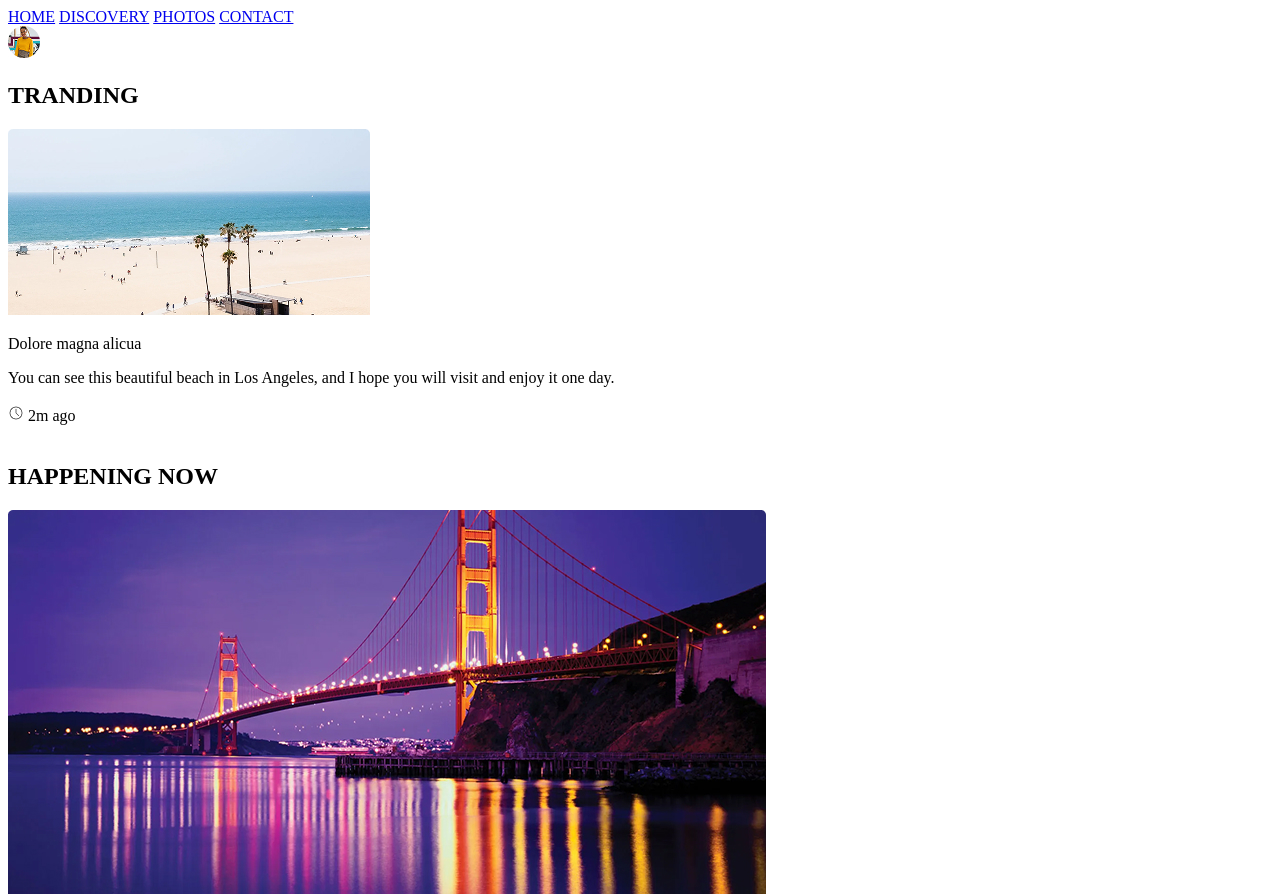
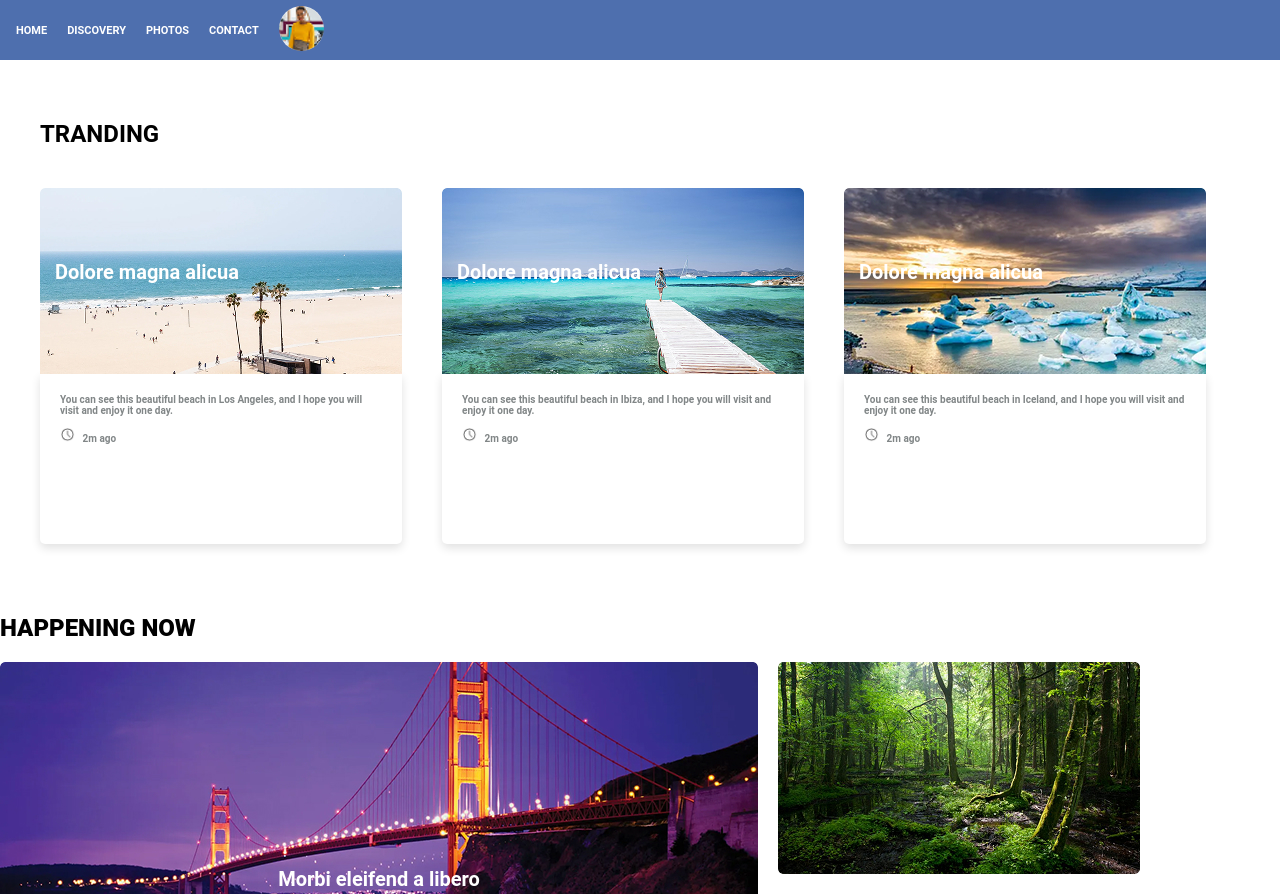
Before and after one commit to CodebyMila/Milena-Dzigiria12, a plain HTML site: page index.html in a window 1280 px wide. Shown: the top 894 px of the page. Drawn offline with Linux system fonts and the light colour scheme.

Commit message:
completed all corrections

```diff
--- a/index.html
+++ b/index.html
@@ -1,14 +1,12 @@
-
 <!DOCTYPE html>
 <html lang="en">
   <head>
-    <meta charset="UTF-8">
-    <meta name="viewport" content="width=device-width, initial-scale=1.0">
+    <meta charset="UTF-8" />
+    <meta name="viewport" content="width=device-width, initial-scale=1.0" />
     <title>LEQCIA 12</title>
-    <link rel="stylesheet" href="scss/style.css">
+    <link rel="stylesheet" href="scss/Style.css" />
   </head>
   <body>
-
     <header>
       <nav class="menu">
         <a href="#">HOME</a>
@@ -18,7 +16,7 @@
       </nav>
 
       <div class="logo-box">
-        <img src="images/Ellipse 1.jpg" class="logo" alt="logo">
+        <img src="images/Ellipse 1.jpg" class="logo" alt="logo" />
       </div>
     </header>
 
@@ -28,42 +26,69 @@
       <div class="cards">
         <div class="card">
           <div class="img-box">
-                <img src="images/Group 1.jpg" alt="beach">
+            <img src="images/Group 1.jpg" alt="beach" />
             <p class="img-title">Dolore magna alicua</p>
           </div>
           <div class="text-box">
-                <p>You can see this beautiful beach in Los Angeles, and I hope you will visit and enjoy it one day.
-                     <br><br> <img src="images/Ellipse 2 (1).jpg"> 2m ago</br></br>
+            <p>
+              You can see this beautiful beach in Los Angeles, and I hope you
+              will visit and enjoy it one day. <br /><br />
+              <img src="images/Ellipse 2 (1).jpg" /> 2m ago
             </p>
           </div>
         </div>
 
+        <div class="card">
+          <div class="img-box">
+            <img src="images/Rectangle 3.jpg" alt="beach" />
+            <p class="img-title">Dolore magna alicua</p>
+          </div>
+          <div class="text-box">
+            <p>
+              You can see this beautiful beach in Ibiza, and I hope you will
+              visit and enjoy it one day. <br /><br />
+              <img src="images/Ellipse 2 (1).jpg" /> 2m ago
+            </p>
+          </div>
+        </div>
 
+        <div class="card">
+          <div class="img-box">
+            <img src="images/Rectangle 4.jpg" alt="beach" />
+            <p class="img-title">Dolore magna alicua</p>
+          </div>
+          <div class="text-box">
+            <p>
+              You can see this beautiful beach in Iceland, and I hope you will
+              visit and enjoy it one day. <br /><br />
+              <img src="images/Ellipse 2 (1).jpg" /> 2m ago
+            </p>
+          </div>
+        </div>
       </div>
     </section>
-
     <section class="happening">
       <h1 class="h-title">HAPPENING NOW</h1>
       <div class="h-container">
         <div class="h-left">
           <div class="big-photo">
-                <img src="images/Rectangle 7.jpg" alt="photo">
+            <img src="images/Rectangle 7.jpg" alt="photo" />
             <p class="center-text">Morbi eleifend a libero</p>
           </div>
           <div class="big-photo">
-                <img src="images/Rectangle 8.jpg" alt="photo">
+            <img src="images/Rectangle 8.jpg" alt="photo" />
           </div>
         </div>
 
         <div class="h-right">
           <div class="small-photo">
-                <img src="images/Rectangle 9.jpg" alt="photo">
+            <img src="images/Rectangle 9.jpg" alt="photo" />
           </div>
           <div class="small-photo">
-                <img src="images/Rectangle 10.jpg" alt="photo">
+            <img src="images/Rectangle 10.jpg" alt="photo" />
           </div>
           <div class="small-photo">
-                <img src="images/Rectangle 11.jpg" alt="photo">
+            <img src="images/Rectangle 11.jpg" alt="photo" />
           </div>
         </div>
       </div>
@@ -84,7 +109,6 @@
           <p>Terms</p>
           <p>Guidelines</p>
         </div>
-
         <div class="footer-col">
           <p>Testimonials</p>
           <p>Advertise</p>
@@ -96,11 +120,14 @@
           Stay with us in touch for the freshest products!
         </div>
 
+        <div class="footer-brand">
+          <img src="images/Rectangle 12.jpg" alt="logo" />
+        </div>
+
         <div class="footer-logo">
-            <img src="images/Rectangle 12.jpg" alt="logo">
+          <img src="images/geolab.png" alt="logo" />
         </div>
       </div>
     </footer>
-
   </body>
 </html>
--- a/scss/style.scss
+++ b/scss/style.scss
@@ -1,34 +1,36 @@
 @import "reset";
 @import "variables";
-@import "mixins" header {
+@import "mixins";
+
+header {
   width: 100%;
   height: 60px;
   background-color: $primary-color;
-  @include flex-center(row, space-between, center);
+  @include flex-center(row, flex-start, center);
   padding: 16px;
+  gap: 10px;
   position: fixed;
   top: 0;
   left: 0;
   z-index: 1000;
 
+  .menu {
+    display: flex;
+    gap: 20px;
+
+    a {
+      color: $white;
+      text-decoration: none;
+      font-size: 11px;
+      font-weight: 700;
+    }
+  }
+
   .logo-box img {
     width: 45px;
     height: 45px;
     border-radius: 50%;
-  }
-
-  .menu {
-    margin-left: 40px;
-    display: flex;
-    gap: 10px;
-
-    a {
-      color: $white;
-      text-decoration: none;
-      margin-right: 30px;
-      font-size: 11px;
-      font-weight: 700;
-    }
+    margin-left: 10px;
   }
 }
 
@@ -37,50 +39,46 @@
   padding-left: 40px;
 
   .title {
-    width: 120px;
-    height: 28px;
+    font-size: 24px;
     font-weight: 700;
-    font-size: 24px;
     color: $text-color;
+    margin-bottom: 40px;
   }
 
   .cards {
-    margin-top: 40px;
     display: flex;
     gap: 40px;
     flex-wrap: wrap;
-    width: 100%;
 
     .card {
       width: 362px;
       border-radius: 5px;
 
       .img-box {
-        width: 362px;
+        width: 100%;
         height: 186px;
         position: relative;
 
         img {
           width: 100%;
           height: 100%;
+          object-fit: cover;
           border-top-left-radius: 5px;
           border-top-right-radius: 5px;
-          object-fit: cover;
         }
 
         .img-title {
           position: absolute;
           bottom: 90px;
           left: 15px;
-          color: $white;
           font-size: 20px;
           font-weight: 700;
-          width: 184px;
+          color: $white;
         }
       }
 
       .text-box {
-        width: 362px;
+        width: 100%;
         background: $white;
         border-bottom-left-radius: 5px;
         border-bottom-right-radius: 5px;
@@ -90,7 +88,6 @@
 
         p {
           font-size: 10px;
-          width: 240px;
           font-weight: 700;
           color: $footer-text-color;
 
@@ -107,13 +104,12 @@
 }
 
 .h-title {
-  width: 196px;
-  height: 28px;
-  font-family: $font-main;
   font-size: 24px;
   font-weight: 800;
   color: $text-color;
   margin-bottom: 20px;
+  font-family: $font-main;
+  margin-top: 70px;
 }
 
 .h-container {
@@ -131,8 +127,8 @@
       img {
         width: 758px;
         height: 430px;
+        object-fit: cover;
         border-radius: 5px;
-        object-fit: cover;
       }
 
       .center-text {
@@ -144,8 +140,6 @@
         font-family: $font-main;
         font-size: 20px;
         font-weight: 700;
-        width: 202px;
-        height: 23px;
         text-align: center;
       }
     }
@@ -160,8 +154,8 @@
       img {
         width: 362px;
         height: 212px;
+        object-fit: cover;
         border-radius: 5px;
-        object-fit: cover;
       }
     }
   }
@@ -175,10 +169,10 @@
   position: relative;
 
   .footer-inner {
+    display: flex;
+    gap: 80px;
     width: 1440px;
-    display: flex;
     align-items: flex-start;
-    gap: 80px;
 
     .footer-col {
       p {
@@ -192,15 +186,21 @@
 
     .footer-text {
       color: $white;
+      font-size: 12px;
       width: 248px;
-      font-size: 12px;
       font-family: $font-main;
       font-weight: 400;
       line-height: 16px;
       margin-left: 40px;
     }
 
-    .footer-logo {
+    .footer-logo img {
+      width: 60px;
+      height: auto;
+      margin-left: auto;
+    }
+
+    .footer-brand {
       img {
         width: 60px;
         height: auto;
```
Also changed, not shown: scss/style.css, 1 other file. Lines whose indentation alone changed are shown as unchanged.
